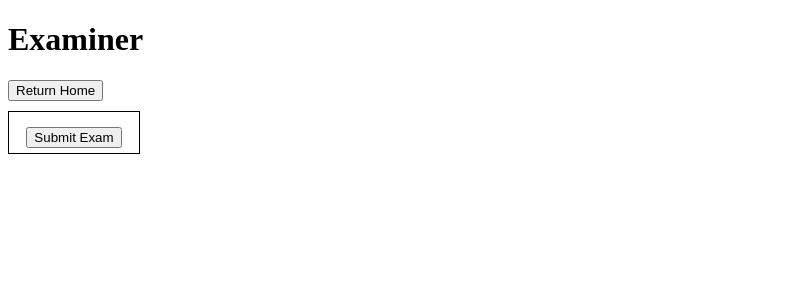
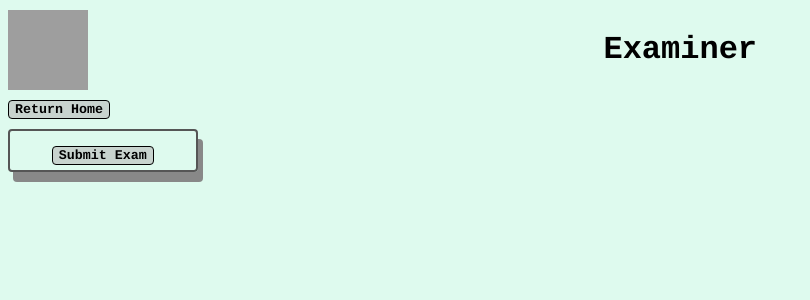
Before and after one commit to mkowalik92/CS490, a PHP site: page / in a window 1280 px wide. Shown: the top 300 px of the page, without its empty margins (0-810 px from the left). Run offline with PHP 8.4, Linux system fonts and the light colour scheme; the visitor is signed in with stand-in values (Sample User, id 1); grey boxes are pictures that could not be loaded.

Commit message:
Add files via upload

```diff
--- a/Beta/Frontend/examiner/examiner_page_script.js
+++ b/Beta/Frontend/examiner/examiner_page_script.js
@@ -1,5 +1,6 @@
 var questionIds = [];
 var questionStrings = [];
+var questionPointValues = [];
 var answers = [];
 var studentExamId = 0;
 
@@ -60,9 +61,9 @@ function selectQuestion(questionId, rowCounter, rowId) {
       document.getElementById("exam_question_row" + rowCount).style.backgroundColor = "#FFFFFF";
     }
   }
-  document.getElementById(rowId).style.backgroundColor = "#D0D1DB";
+  document.getElementById(rowId).style.backgroundColor = "#9CB4A9";
 
-  var questionText = "<h2>Question " + rowCounter + "</h2><br><br>" + questionStrings[questionId];
+  var questionText = "<h2>Question " + rowCounter + " : Points = " + questionPointValues[questionId] + "</h2><br><br>" + questionStrings[questionId];
   document.getElementById("question_description").innerHTML = questionText;
 
   var saveAnswerButtonText = "<button onclick='saveAnswer(" + questionId + ", " + rowCounter + ")'>Save Answer</button>";
@@ -95,6 +96,7 @@ function getQuestions(examId) {
       for (var i = 0; i < json.length; i++) {
         if (json[i].examId == examId) {
           questionIds.push(json[i].questionId);
+          questionPointValues[json[i].questionId] = json[i].points;
           continue;
         }
       }
--- a/Beta/Frontend/examiner/examiner_stylesheet.css
+++ b/Beta/Frontend/examiner/examiner_stylesheet.css
@@ -1,15 +1,76 @@
+body {
+  background-color: #DEFAEE;
+  font-family: Courier;
+  font-weight: bold;
+}
+
+textarea {
+  padding: 4px;
+  border-radius: 4px;
+  border: 2px solid #555;
+  color: white;
+  background-color: black;
+  font-family: Consolas;
+  font-weight: bold;
+}
+
 table {
-  border-collapse: collapse;
+  border-radius: 4px;
+  border: 2px solid #555;
+  border-spacing: 0px;
+}
+
+th {
+  background-color: #C8D3CE;
+}
+
+h2 {
+  margin-top: 10px;
+  margin-bottom: 10px;
+}
+
+button {
+  background-color: #C8D3CE;
+  border-radius: 4px;
+  border: 1px solid black;
+  font-family: Courier;
+  font-weight: bold;
+}
+
+button:hover {
+  background-color: #EEF0EF;
+  cursor: pointer;
+}
+
+.header {
+  display: grid;
+  grid-template-columns: auto auto;
+  margin-top: 10px;
+  margin-bottom: 10px;
+}
+
+.header h1 {
+  font-family: Courier;
+  font-weight: bold;
+}
+
+.header img {
+  width: 80.475px;
+  height: 80.475px;
 }
 
 #exam_area {
   padding-top: 10px;
+  width: 100%;
   display: grid;
-  grid-template-columns: auto auto;
+  grid-template-columns: 15% 85%;
+  justify-content: space-evenly;
+  grid-column-gap: 10px;
 }
 
 #answer_area_container {
   display: none;
+  width: 80%;
 }
 
 #completed_exams_table {
@@ -47,11 +108,11 @@ table {
 }
 
 #exam_question_bank_container {
-  border: 1px;
-  border-style: solid;
   padding: 5px;
   text-align: center;
-  width: 15vh;
+  border-radius: 4px;
+  border: 2px solid #555;
+  box-shadow: 5px 10px #888888;
 }
 
 #submit_exam_button {
@@ -59,10 +120,10 @@ table {
 }
 
 #answer_area_container {
-  border: 1px;
-  border-style: solid;
   padding: 5px;
-  width: 85vh;
+  border-radius: 4px;
+  border: 2px solid #555;
+  box-shadow: 5px 10px #888888;
 }
 
 #answer_area_container h2 {
--- a/Beta/Frontend/examiner/index.php
+++ b/Beta/Frontend/examiner/index.php
@@ -30,7 +30,11 @@
 
   <body>
     <div>
-      <div><h1>Examiner</h1></div>
+      <!-- Header -->
+      <div class="header">
+        <img src="logo.png" alt="Logo Placeholder">
+        <h1>Examiner</h1>
+      </div>
       <div><button onclick="goHome()">Return Home</button></div>
       <div id="exam_info_container"></div>
       <div id="exam_area">
--- a/Beta/Frontend/examiner/submit_answers.php
+++ b/Beta/Frontend/examiner/submit_answers.php
@@ -25,5 +25,5 @@
 
   curl_close($ch);
 
-  //echo $json;
+  echo $json;
 ?>
```
